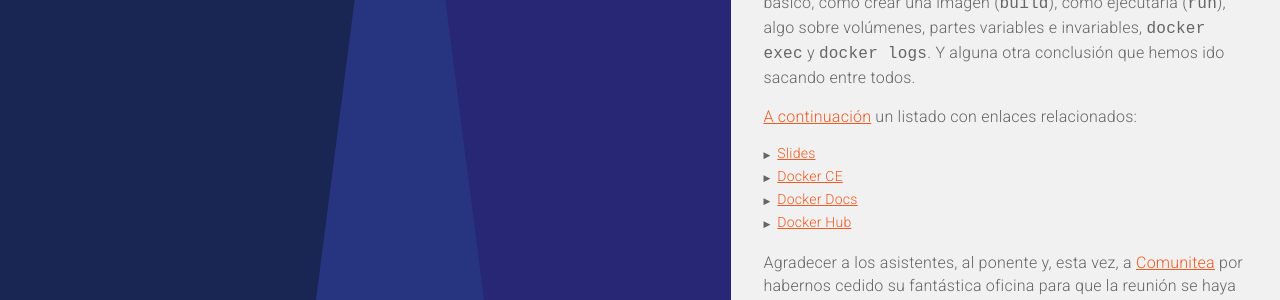
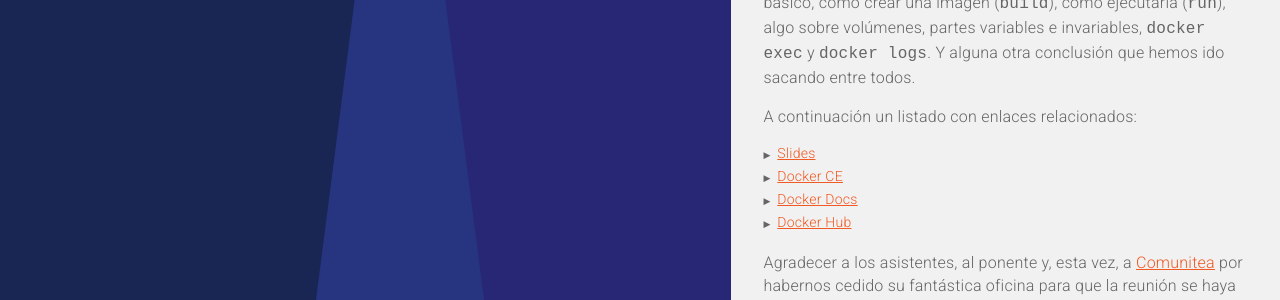
Before and after one commit to cowlab-lugo/cowlab-lugo.github.io, a Jekyll site: the page built from _posts/2018-11-09-reunion-cowlab-6-docker.markdown, in a window 1280 px wide. Shown: the part 819-1119 px from the top of the page. Built offline with Jekyll 4.4.1, drawn with Linux system fonts in a browser that asks for light colours; nearby versions of some CDN libraries; some of the changed lines change nothing that is shown.

Commit message:
Minor changes

```diff
--- a/_posts/2018-11-09-reunion-cowlab-6-docker.markdown
+++ b/_posts/2018-11-09-reunion-cowlab-6-docker.markdown
@@ -15,7 +15,7 @@ Esta vez [Óscar](https://oscarmlage.com/) estuvo hablando sobre `Docker`, insta
 
 Hemos visto qué es `Docker`, para qué sirve, las principales diferencias con las máquinas virtuales, la arquitectura del servicio, instalación del mismo, el esqueleto de un `Dockerfile` muy básico, cómo crear una imagen (`build`), cómo ejecutarla (`run`), algo sobre volúmenes, partes variables e invariables, `docker exec` y `docker logs`. Y alguna otra conclusión que hemos ido sacando entre todos.
 
-[A continuación](http://www.sond3.com/) un listado con enlaces relacionados:
+A continuación un listado con enlaces relacionados:
 
 * [Slides](http://static.userlinux.net/cowlab/docker/)
 * [Docker CE](https://docs.docker.com/install/)
```
